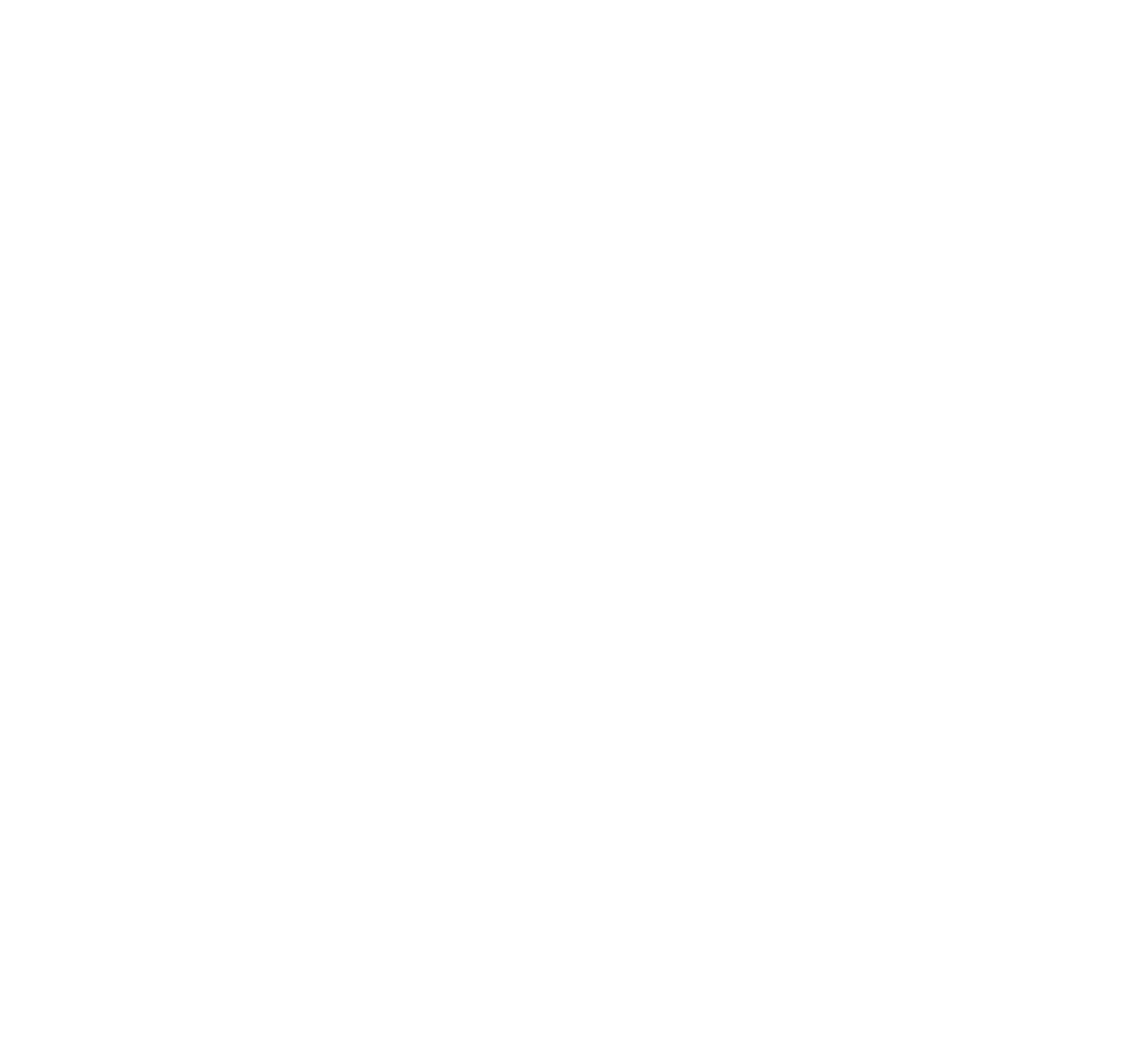
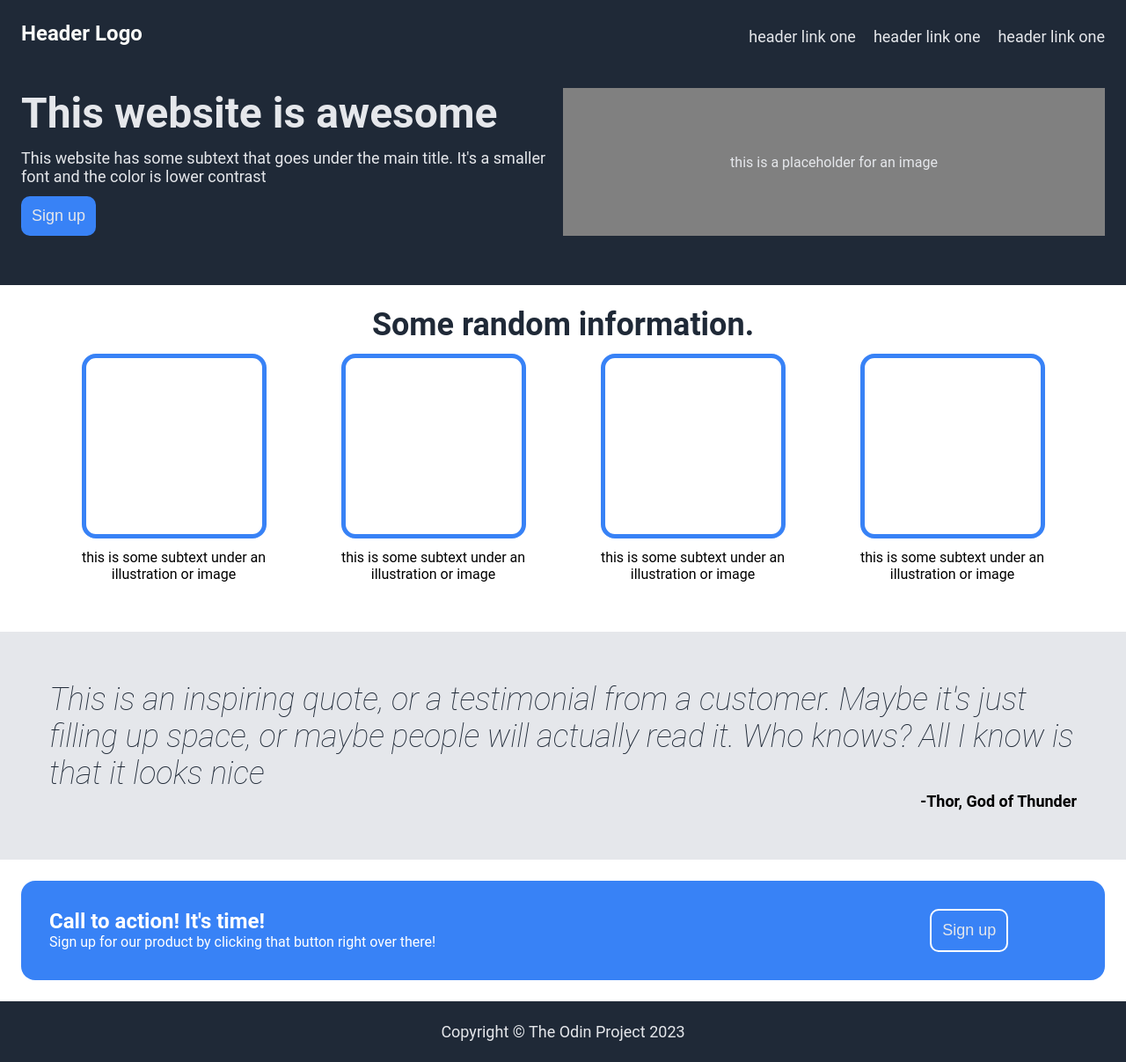
Before and after one commit to sjadrian/landing-page, a plain HTML site: page index.html in a window 1280 px wide. Shown: the whole page at 88% size. Before the commit the page ends 800 px from the top, so only its background shows below. Drawn offline with Linux system fonts and the light colour scheme.

Commit message:
finish first draft

```diff
--- a/index.html
+++ b/index.html
@@ -2,10 +2,124 @@
 <html lang="en">
 <head>
     <meta charset="UTF-8">
+    <meta http-equiv="X-UA-Compatible" content="IE=edge">
     <meta name="viewport" content="width=device-width, initial-scale=1.0">
+    <style></style>
     <title>Landing Page</title>
+    <link rel="stylesheet" href="style.css">
 </head>
 <body>
+    <div class="header">
+        <div class="header-container">
+            <div class="header-logo">
+                Header Logo
+            </div>
+            <div class="header-link">
+                <a href="#">header link one</a>
+                <a href="#">header link one</a>
+                <a href="#">header link one</a>
+            </div>
+        </div>
+    </div>
+
+    <div class="content">
+        <div class="content-one">
+            <div class="content-one-container">
+                <div class="content-one-left">
+                    <div class="content-one-left-hero">
+                        This website is awesome
+                    </div>
+                    <div class="content-one-left-text">
+                        This website has some subtext that goes under the main title. It's a smaller font and the color is lower contrast
+                    </div>
+
+                    <div class="content-one-left-button">
+                        <button class="blue-button">Sign up</button>
+                    </div>
+                </div>
+                <div class="content-one-right">
+                    this is a placeholder for an image
+                </div>
+            </div>
+        </div>
+        <div class="content-two">
+            <div class="content-two-container">
+                <div class="content-two-hero">
+                    Some random information.
+                </div>
+                <div class="content-two-cards">
+                    <div class="card">
+                        <div class="empty-card">
+
+                        </div>
+
+                        <div class="card-text">
+                            this is some subtext under an illustration or image
+                        </div>
+                    </div>
+                    <div class="card">
+                        <div class="empty-card">
+
+                        </div>
+
+                        <div class="card-text">
+                            this is some subtext under an illustration or image
+                        </div>
+                    </div>
+                    <div class="card">
+                        <div class="empty-card">
+
+                        </div>
+
+                        <div class="card-text">
+                            this is some subtext under an illustration or image
+                        </div>
+                    </div>
+                    <div class="card">
+                        <div class="empty-card">
+
+                        </div>
+
+                        <div class="card-text">
+                            this is some subtext under an illustration or image
+                        </div>
+                    </div>
+                </div>
+            </div>
+        </div>
+        <div class="content-three">
+            <div class="content-three-container">
+                <div class="content-three-quote">
+                    This is an inspiring quote, or a testimonial from a customer. Maybe it's just filling up space, or maybe people will actually read it. Who knows?
+                    All I know is that it looks nice
+                </div>
+                <div class="content-three-name">
+                    -Thor, God of Thunder
+                </div>
+            </div>
+        </div>
+        <div class="content-four">
+            <div class="content-four-container">
+                <div class="content-four-left">
+                    <div class="content-four-hero">
+                        Call to action! It's time!
+                    </div>
+                    <div class="content-four-text">
+                        Sign up for our product by clicking that button right over there!
+                    </div>
+
+                </div>
+
+                <div class="content-four-right">
+                    <button class="content-four-button">Sign up</button>
+                </div>
+            </div>
+        </div>
+    </div>
+
+    <div class="footer">
+        Copyright © The Odin Project 2023
+    </div>
 
 </body>
 </html>
--- /dev/null
+++ b/style.css
@@ -0,0 +1,217 @@
+body {
+    display: flex;
+    flex-direction: column;
+    font-family: 'Roboto';
+    margin: 0;
+    height: 100vh;
+}
+
+.header {
+    background-color: #1F2937;
+}
+
+.header-container {
+    color: #F9FAF8;
+    margin: 24px;
+    display: flex;
+    justify-content: space-between;
+}
+
+.header-logo {
+    font-size: 24px;
+    color: #F9FAF8;
+    font-weight: bold;
+}
+
+.header-link {
+    display: flex;
+    justify-content:space-evenly;
+    align-items: flex-end;
+    gap: 20px;
+    font-size: 18px;
+    color: #E5E7EB;
+}
+
+
+a {
+    font-size: 18px;
+    color: #E5E7EB;
+    text-decoration: none;
+}
+
+.content {
+    flex: 1;
+    display: flex;
+    flex-direction: column;
+}
+
+.content-one {
+    background-color: #1F2937;
+    padding-bottom: 32px;
+  }
+
+.content-one-container {
+    margin: 24px;
+    display: flex;
+    justify-content: space-between;
+}
+
+.content-one-left {
+    flex: 1;
+}
+
+.content-one-left-hero {
+    font-size: 48px;
+    font-weight: bold;
+    color: #E5E7EB;
+    margin-bottom: 12px;
+
+}
+
+.content-one-left-text {
+    font-size: 18px;
+    color: #E5E7EB;
+    margin-bottom: 12px;
+
+}
+
+.blue-button {
+    background-color: #3882f6;
+    color: #E5E7EB;
+    border-radius: 10px;
+    font-size: 18px;
+    border: none;
+    padding: 12px;
+}
+
+.content-one-right {
+    flex: 1;
+    background-color: grey;
+    display: flex;
+    justify-content: center;
+    align-items: center;
+    color: #E5E7EB;
+}
+
+.content-two {
+    padding-bottom: 32px;
+}
+
+.content-two-container {
+    margin: 24px;
+    display: flex;
+    flex-direction: column;
+    justify-content: center;
+    align-items: center;
+}
+
+.content-two-hero {
+    font-size: 36px;
+    font-weight: bold;
+    color: #1F2937;
+    margin-bottom: 12px;
+}
+
+.content-two-cards {
+    display: flex;
+    margin: 0 32px;
+    gap: 12px;
+}
+
+.card {
+    display: flex;
+    flex-direction: column;
+    justify-content: center;
+    align-items: center;
+}
+
+.empty-card {
+    width: 200px;
+    height: 200px;
+    border: 5px solid #3882f6;
+    border-radius: 16px;
+    margin-bottom: 12px;
+}
+
+.card-text {
+    text-align: center;
+}
+
+.content-three {
+    background-color: #E5E7EB;
+}
+
+.content-three-container {
+    display: flex;
+    flex-direction: column;
+    margin: 24px;
+    justify-content: center;
+    align-items: stretch;
+    padding: 32px;
+}
+
+.content-three-quote {
+    font-size: 36px;
+    font-weight: lighter;
+    font-style: italic;
+    color: #1F2937;
+}
+
+.content-three-name {
+    display: flex;
+    justify-content: right;
+    font-size: 18px;
+    font-weight: bold;
+}
+
+
+.content-four-container {
+    margin: 24px;
+    background-color: #3882f6;
+    border-radius: 16px;
+    display: flex;
+    padding: 32px;
+}
+
+.content-four-left {
+    display: flex;
+    flex-direction: column;
+    flex: 6;
+}
+
+.content-four-hero {
+    color: white;
+    font-size: 24px;
+    font-weight: bold;
+}
+
+.content-four-text {
+    color: white;
+    font-size: 16px;
+}
+
+.content-four-right {
+    flex: 1;
+    display: flex;
+    justify-items: center;
+}
+
+.content-four-button {
+    background: none;
+    color: #E5E7EB;
+    border-radius: 10px;
+    font-size: 18px;
+    padding: 12px;
+    border: 2px solid white;
+}
+
+
+  .footer {
+    display: flex;
+    align-items:  center;
+    justify-content: center;
+    background-color: #1F2937;
+    font-size: 18px;
+    color: #E5E7EB;
+    padding: 24px;
+  }
```
